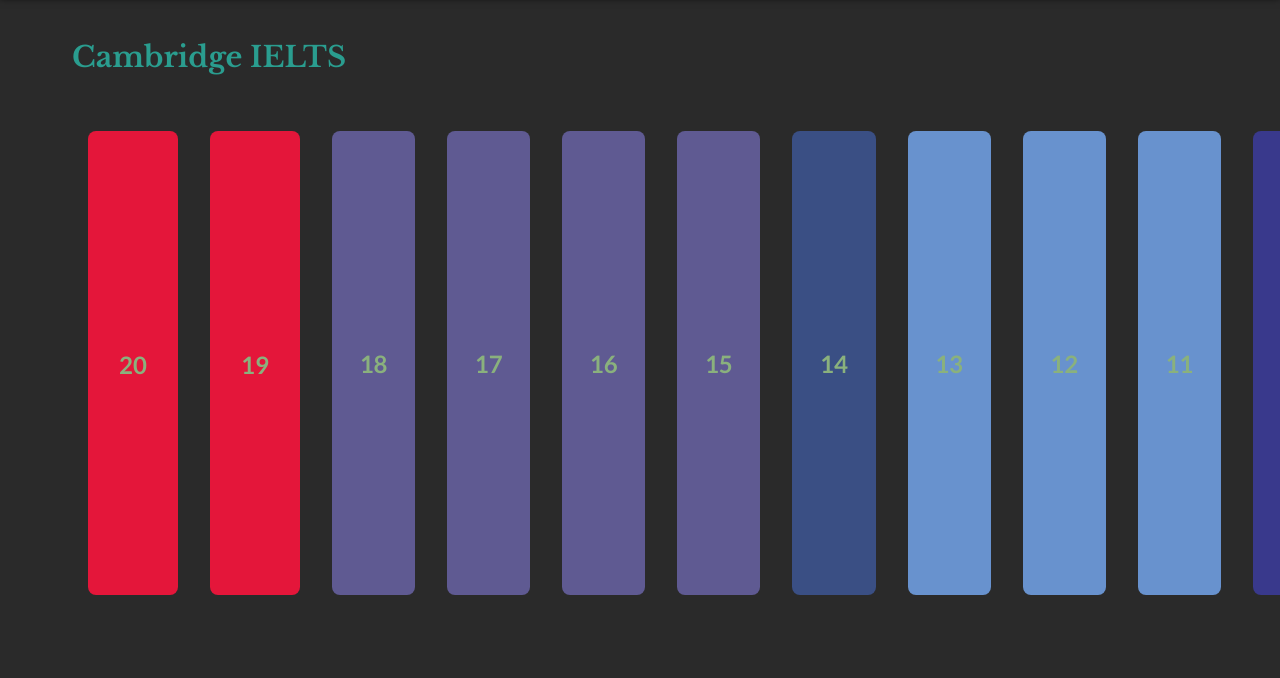
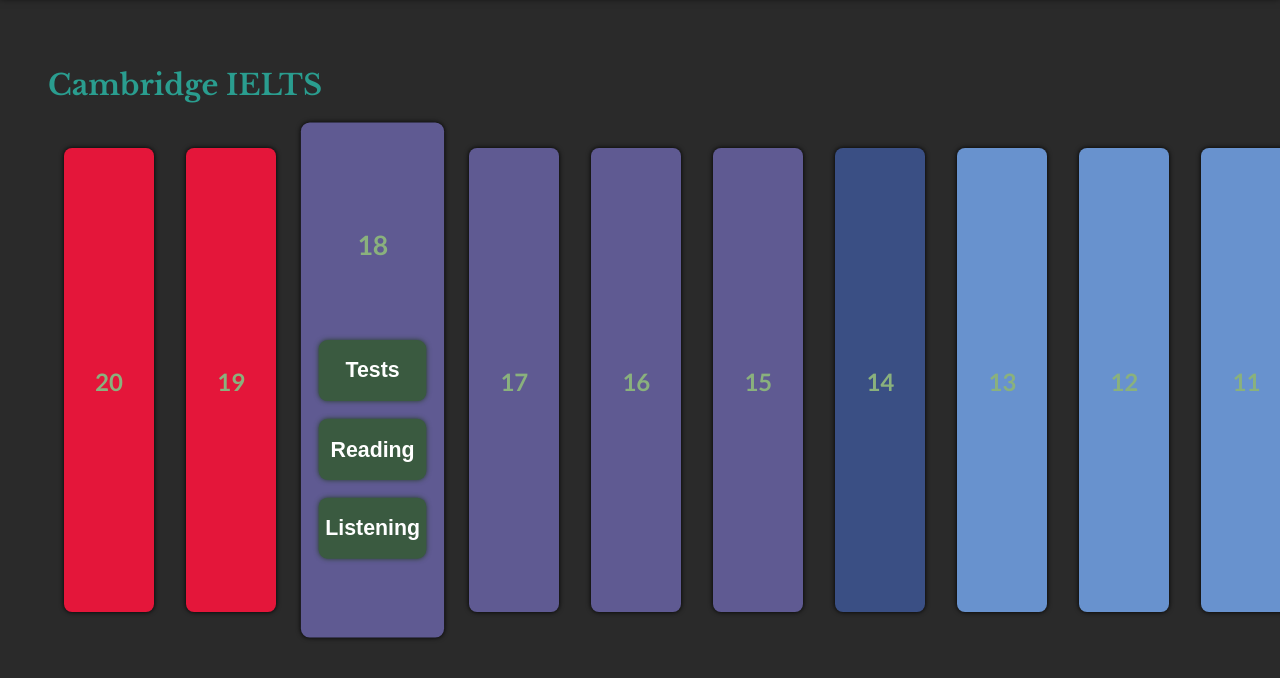
Before and after one commit to Nandex-G/BookStudy-Helper, a plain HTML site: page index.html in a window 1280 px wide. Both pictures are taken after a click on the element "18". Shown: the part 114-792 px from the top of the page. Drawn offline with nearby package versions, Linux system fonts and the light colour scheme.

Commit message:
Changes in book section

```diff
--- a/index.html
+++ b/index.html
@@ -58,13 +58,15 @@
     </header>
     <main>
         <div class="books_cambridge">
-            <span class="books_cambridge-title">Cambridge IELTS</span>
+            <div class="books_cambridge-title">
+                <p>Cambridge IELTS</p>
+            </div>
             <div class="books_cambridge-books">
                 <span style="background-color: #e4163a; " class="cam20">
-                        <p>20</p>
-                        <button class="camTnings camT">Tests</button>
-                        <button class="camTnings camR">Reading</button>
-                        <button class="camTnings camL">Listening</button>
+                    <p>20</p>
+                    <button class="camTnings camT">Tests</button>
+                    <button class="camTnings camR">Reading</button>
+                    <button class="camTnings camL">Listening</button>
                 </span>
                 <span style="background-color: #e4163a; " class="cam19">
                     <p>19</p>
@@ -72,19 +74,67 @@
                     <button class="camTnings camR">Reading</button>
                     <button class="camTnings camL">Listening</button>
                 </span>
-                <span style="background-color: #5f5a92; " class="cam18">18</span>
-                <span style="background-color: #5f5a92; " class="cam17">17</span>
-                <span style="background-color: #5f5a92; " class="cam16">16</span>
-                <span style="background-color: #5f5a92; " class="cam15">15</span>
-                <span style="background-color: #3a4f84; " class="cam14">14</span>
-                <span style="background-color: #6892ce; " class="cam13">13</span>
-                <span style="background-color: #6892ce; " class="cam12">12</span>
-                <span style="background-color: #6892ce; " class="cam11">11</span>
-                <span style="background-color: #39398c; " class="cam10">10</span>
+                <span style="background-color: #5f5a92; " class="cam18">
+                    <p>18</p>
+                    <button class="camTnings camT">Tests</button>
+                    <button class="camTnings camR">Reading</button>
+                    <button class="camTnings camL">Listening</button>
+                </span>
+                <span style="background-color: #5f5a92; " class="cam17">
+                    <p>17</p>
+                    <button class="camTnings camT">Tests</button>
+                    <button class="camTnings camR">Reading</button>
+                    <button class="camTnings camL">Listening</button>
+                </span>
+                <span style="background-color: #5f5a92; " class="cam16">
+                    <p>16</p>
+                    <button class="camTnings camT">Tests</button>
+                    <button class="camTnings camR">Reading</button>
+                    <button class="camTnings camL">Listening</button>
+                </span>
+                <span style="background-color: #5f5a92; " class="cam15">
+                    <p>15</p>
+                    <button class="camTnings camT">Tests</button>
+                    <button class="camTnings camR">Reading</button>
+                    <button class="camTnings camL">Listening</button>
+                </span>
+                <span style="background-color: #3a4f84; " class="cam14">
+                    <p>14</p>
+                    <button class="camTnings camT">Tests</button>
+                    <button class="camTnings camR">Reading</button>
+                    <button class="camTnings camL">Listening</button>
+                </span>
+                <span style="background-color: #6892ce; " class="cam13">
+                    <p>13</p>
+                    <button class="camTnings camT">Tests</button>
+                    <button class="camTnings camR">Reading</button>
+                    <button class="camTnings camL">Listening</button>
+                </span>
+                <span style="background-color: #6892ce; " class="cam12">
+                    <p>12</p>
+                    <button class="camTnings camT">Tests</button>
+                    <button class="camTnings camR">Reading</button>
+                    <button class="camTnings camL">Listening</button>
+                </span>
+                <span style="background-color: #6892ce; " class="cam11">
+                    <p>11</p>
+                    <button class="camTnings camT">Tests</button>
+                    <button class="camTnings camR">Reading</button>
+                    <button class="camTnings camL">Listening</button>
+                </span>
+                <span style="background-color: #39398c; " class="cam10">
+                    <p>10</p>
+                    <button class="camTnings camT">Tests</button>
+                    <button class="camTnings camR">Reading</button>
+                    <button class="camTnings camL">Listening</button>
+                </span>
             </div>
         </div>
     </main>
 
+    <!-- JS -->
+
+    <script src="script.js"></script>
 
 </body>
 </html>
--- a/script.js
+++ b/script.js
@@ -1,11 +1,42 @@
+let booksPreviewlist = document.querySelectorAll('.books_cambridge-books span');
+let activeBook = null;
 
-let books = ['IELTS 19' , 'IELTS 18']
+booksPreviewlist.forEach(book => {
+    book.addEventListener('click', (event) => {
+        event.stopPropagation();
 
-class Bookmaker {
-    constructor(bookList) {
-        this.bookList = bookList
+        let buttons = book.querySelectorAll('button');
+        let paragraph = book.querySelector('p');
+
+        if (activeBook && activeBook !== book) {
+            resetBook(activeBook);
+        }
+
+        let isActive = book.classList.contains('bookActiveWidth');
+
+        if (!isActive) {
+            book.classList.add('bookActiveWidth');
+            buttons.forEach(btn => btn.classList.add('bookActiveButtons'));
+            paragraph.classList.add('bookActiveP');
+            activeBook = book;
+        } else {
+            resetBook(book);
+        }
+    });
+});
+
+document.addEventListener('click', () => {
+    if (activeBook) {
+        resetBook(activeBook);
+        activeBook = null;
     }
+});
 
+function resetBook(book) {
+    book.classList.remove('bookActiveWidth');
+    let buttons = book.querySelectorAll('button');
+    let paragraph = book.querySelector('p');
 
-
+    buttons.forEach(btn => btn.classList.remove('bookActiveButtons'));
+    paragraph.classList.remove('bookActiveP');
 }
--- a/styles.css
+++ b/styles.css
@@ -5,25 +5,27 @@ body {
     background-color: #2A2A2A ;
 }
 
+/* Header */
+
 header {
     display: flex;
     justify-content: space-between;
     align-items: center;
     background-color: #264653;
-    /* padding: 2rem 2rem; */
     padding: 0 2rem;
     height: 111px;
-
     box-shadow: 0 0 8px black;
     user-select: none;
     position: relative;
     z-index: 100;
 }
+
 header div {
     display: flex;
     justify-content: center;
     align-items: center;
 }
+
 .title {
     font-size: 2.2rem;
     color: #E9C46A;
@@ -41,6 +43,7 @@ header div {
     justify-content: space-between;
     margin-right: 2rem;
 }
+
 .headerLinks .headerTitles {
     cursor: pointer;
     display: flex;
@@ -48,19 +51,22 @@ header div {
     font-size: 1.5rem;
     width: 150px;
 }
+
 .headerLinks svg {
     margin-left: .5rem;
 }
+
 .headerLinks svg , .headerLinks .headerTitles {
     transition: .3s ease-in-out;
 }
 
-/* Reading And Listening */
+/* Header Links */
 
 .headerLinks > div{
     position: relative;
     height: 100%;
 }
+
 .headerLinksItems {
     position: absolute;
     display: flex;
@@ -78,14 +84,16 @@ header div {
     overflow: hidden;
     padding: 0 .5rem;
 }
+
 .headerLinksItems li {
     margin: .8rem 0;
     font-weight: 600;
     color: #F4EDE4;
     cursor: pointer;
-    transition: .2s;
+    transition: .3s;
     text-align: center;
 }
+
 .headerLinksItems li:hover {
     color: #b7afa5;
 }
@@ -98,7 +106,8 @@ header div {
 .headerLinks > div:hover .headerTitles {
     color:  #d4711f;
 }
-#headerListening:hover .headerTitles svg , #headerReading:hover .headerTitles svg {
+
+.headerLinks > div:hover .headerTitles svg{
     transform: rotateZ(90deg);
 }
 
@@ -108,6 +117,8 @@ main {
     display: flex;
     align-items: center;
     height: 80%;
+    user-select: none;
+    padding: 1rem 0;
 }
 
 /* Books Section */
@@ -116,25 +127,25 @@ main {
     width: 100%;
     display: flex;
     flex-direction: column;
-    padding: 0 4.5rem;
+    padding: 0 3rem;
 }
 
 .books_cambridge-title {
-    margin-bottom: 1.5rem;
     font-size: 1.8rem;
     font-weight: bold;
     color: #2A9D8F ;
 }
 
 .books_cambridge-books {
-    margin-top: 2rem;
+    margin: 1rem 0;
     width: 100%;
     display: flex;
+    align-items: center;
     justify-content: space-between;
-    align-items: center;
 }
+
 .books_cambridge-books span {
-    color:#8AB17D  ;
+    color:#8AB17D;
     background-color: #4A4A4A;
     height: 368px;
     width: 90px;
@@ -150,20 +161,18 @@ main {
     flex-direction: column;
     transition: scale .5s ,width .5s;
     padding: 3rem 0;
+    box-shadow: 0 0 5px #000000;
 }
+
 .books_cambridge-books span:hover {
-    scale: 1.2;
-    width: 200px;
+    scale: 1.11;
+    width: 100px;
 }
 
 .books_cambridge-books p {
     margin-top: 11.1875rem;
     transition: .5s;
 }
-.books_cambridge-books span:hover p {
-    margin-top: 1.5rem ;
-}
-
 
 .camT{
     margin-top: 3rem  !important;
@@ -178,16 +187,30 @@ main {
     height: 15%;
     margin: 0 1rem;
     margin-top: 1rem;
-    opacity: 0;
-    transition: .4s;
+    transition: .3s;
     border: none;
     box-shadow: 0 0 5px #283f2c ;
+    opacity: 0;
     visibility: hidden;
 }
+
 .books_cambridge-books span button:hover {
     background-color: #263b2a ;
 }
-.books_cambridge-books span:hover button {
-    opacity: 1;
-    visibility: visible;
+
+/* Activation Classes For Books */
+
+.bookActiveButtons {
+    opacity: 1 !important;
+    visibility: visible !important;
 }
+
+.bookActiveP {
+    margin-top: 1.5rem !important;
+    transition: margin-top 0.5s !important;
+}
+
+.bookActiveWidth {
+    width: 200px !important;
+    scale: 1.11 !important;
+}
```
